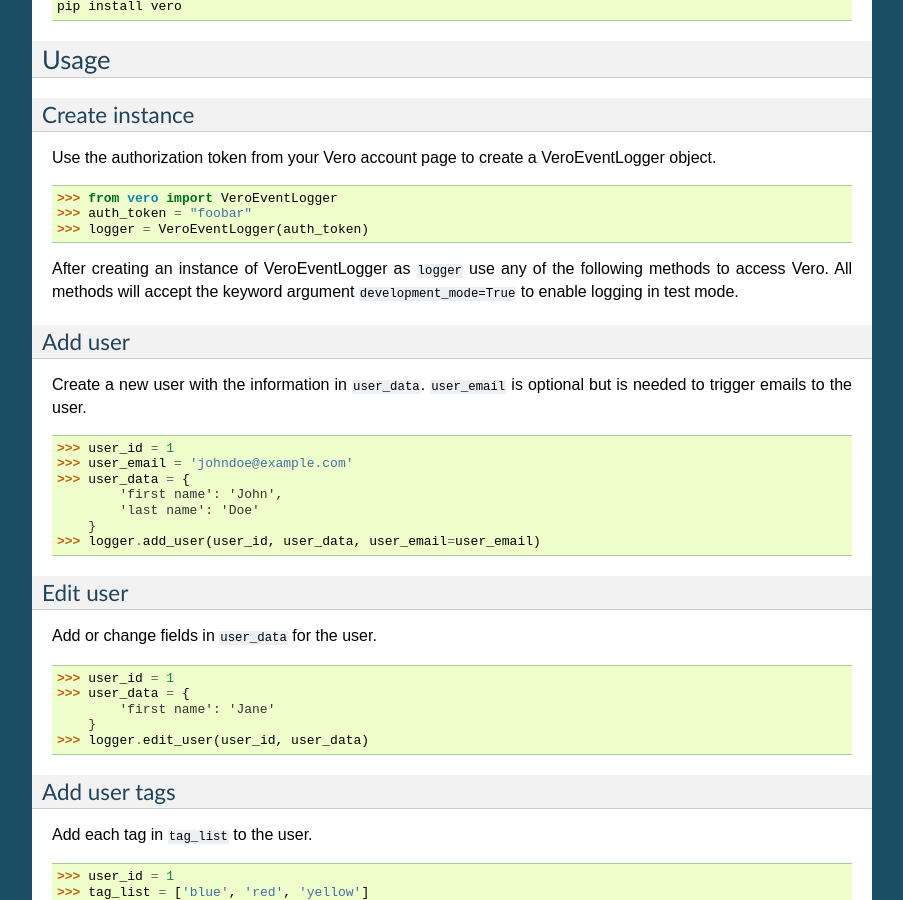
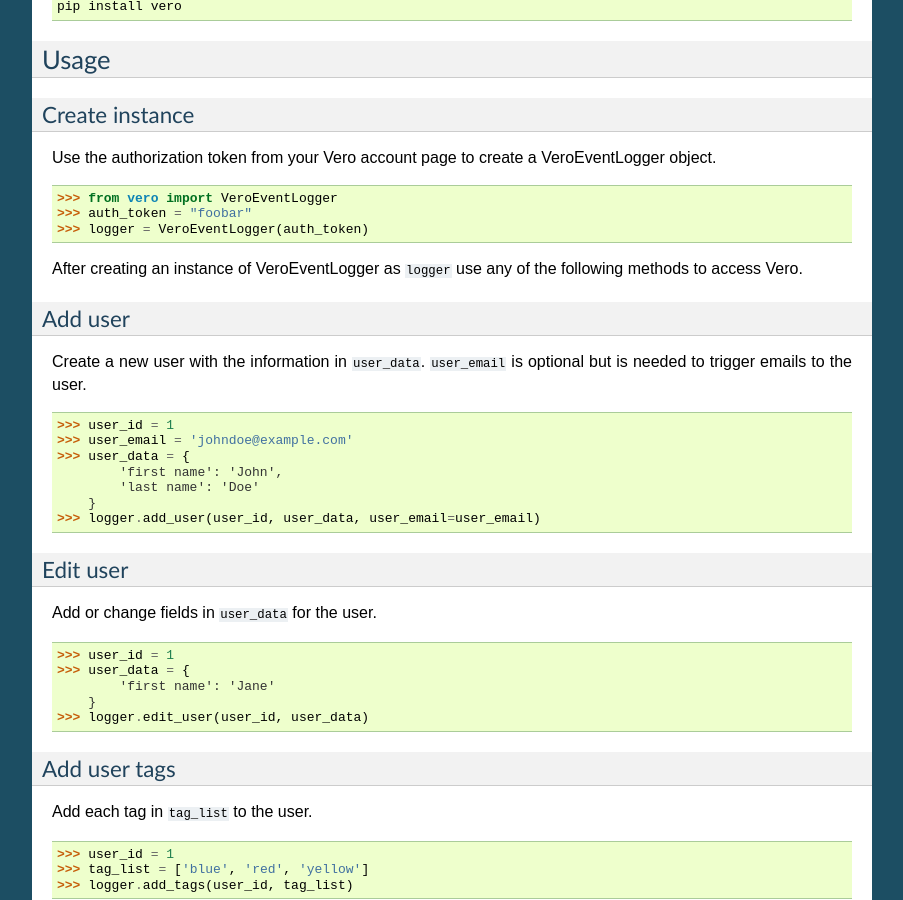
Before and after one commit to waveaccounting/vero-python, a Sphinx documentation site: the page built from docs/index.rst, in a window 1280 px wide and 900 px high, scrolled down 653 px. Shown: the whole window, without its empty margins (198-1101 px from the left). Built offline with Sphinx 7.4.7, drawn with Linux system fonts in a browser that asks for light colours.

Commit message:
Remove development_mode from docs

```diff
--- a/README.rst
+++ b/README.rst
@@ -59,7 +59,6 @@
     >>> logger = VeroEventLogger(auth_token)
 
 After creating an instance of VeroEventLogger as ``logger`` use any of the following methods to access Vero.
-All methods will accept the keyword argument ``development_mode=True`` to enable logging in test mode.
 
 Add user
 ~~~~~~~~
--- a/docs/index.rst
+++ b/docs/index.rst
@@ -47,7 +47,6 @@
     >>> logger = VeroEventLogger(auth_token)
 
 After creating an instance of VeroEventLogger as ``logger`` use any of the following methods to access Vero.
-All methods will accept the keyword argument ``development_mode=True`` to enable logging in test mode.
 
 Add user
 ~~~~~~~~
```
